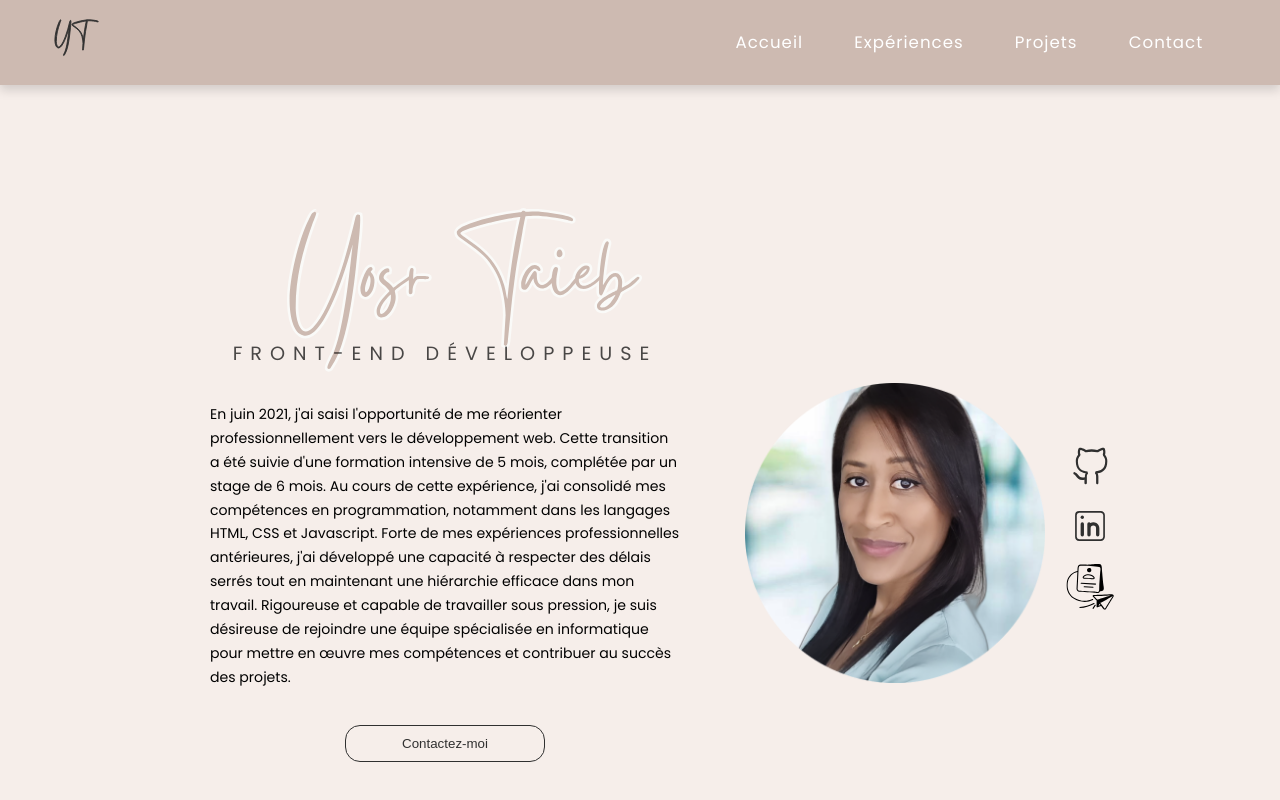
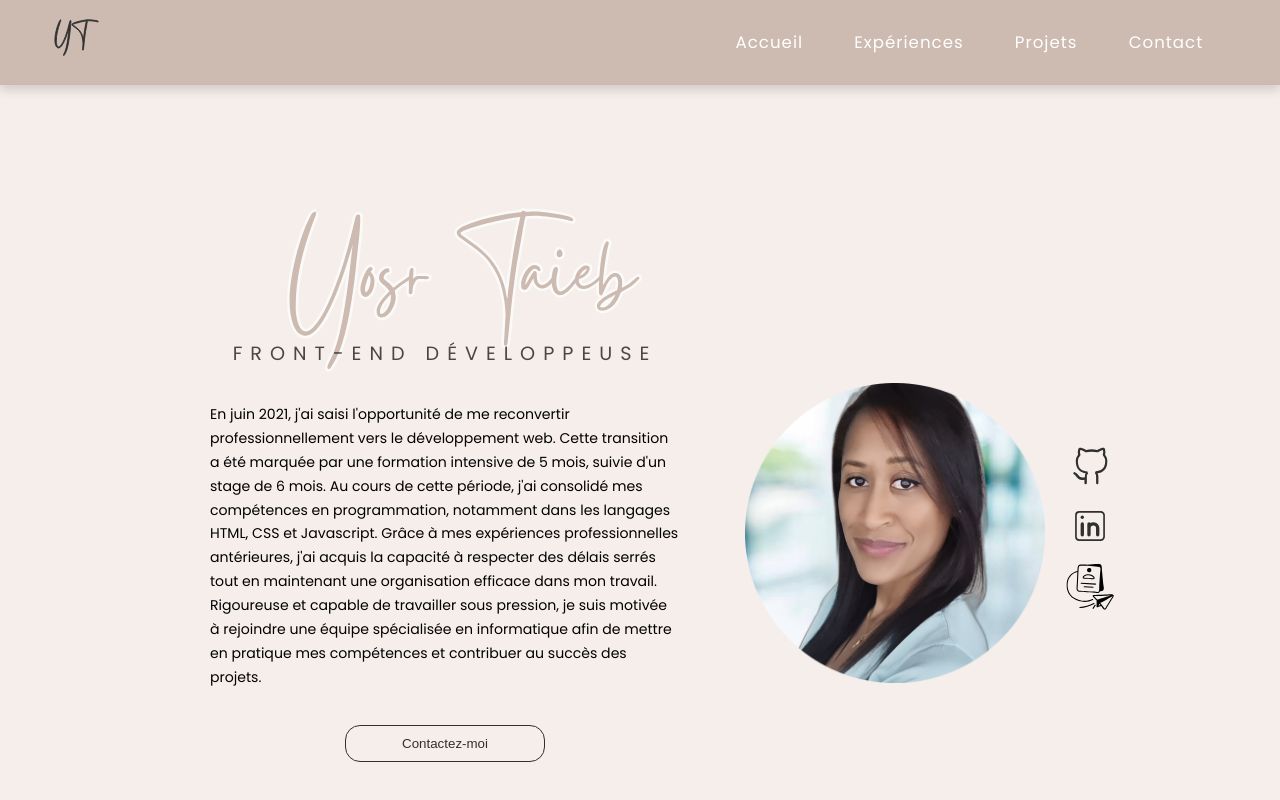
Before and after one commit to YosrTaieb/portfolio-ytb, a React (Vite) app: page / in a window 1280 px wide. Shown: the top 800 px of the page. Built offline with nearby package versions, Linux system fonts and the light colour scheme.

Commit message:
updated my resume

```diff
--- a/src/assets/components/About/About.jsx
+++ b/src/assets/components/About/About.jsx
@@ -2,7 +2,7 @@ import styles from "./About.module.scss";
 import profile from "../../img/png/profile-pic.png";
 import cv_icon from "../../img/svg/icone_cv.svg";
 import signature from "../../img/svg/signature.svg";
-import cv from "../../img/pdf/CV - Yosr Taieb - FR.pdf";
+import cv from "../../img/pdf/CV_YosrTaieb.pdf";
 import { VscGithubAlt } from "react-icons/vsc";
 import { CiLinkedin } from "react-icons/ci";
 import { Link } from "react-router-dom";
@@ -18,17 +18,17 @@ function About() {
           </div>
           <h2 className={styles.home__subtitle}>Front-End développeuse</h2>
           <p className={styles.home__description}>
-            En juin 2021, j'ai saisi l'opportunité de me réorienter
+            En juin 2021, j'ai saisi l'opportunité de me reconvertir
             professionnellement vers le développement web. Cette transition a
-            été suivie d'une formation intensive de 5 mois, complétée par un
-            stage de 6 mois. Au cours de cette expérience, j'ai consolidé mes
-            compétences en programmation, notamment dans les langages HTML, CSS
-            et Javascript. Forte de mes expériences professionnelles
-            antérieures, j'ai développé une capacité à respecter des délais
-            serrés tout en maintenant une hiérarchie efficace dans mon travail.
-            Rigoureuse et capable de travailler sous pression, je suis désireuse
-            de rejoindre une équipe spécialisée en informatique pour mettre en
-            œuvre mes compétences et contribuer au succès des projets.
+            été marquée par une formation intensive de 5 mois, suivie d'un stage
+            de 6 mois. Au cours de cette période, j'ai consolidé mes compétences
+            en programmation, notamment dans les langages HTML, CSS et
+            Javascript. Grâce à mes expériences professionnelles antérieures,
+            j'ai acquis la capacité à respecter des délais serrés tout en
+            maintenant une organisation efficace dans mon travail. Rigoureuse et
+            capable de travailler sous pression, je suis motivée à rejoindre une
+            équipe spécialisée en informatique afin de mettre en pratique mes
+            compétences et contribuer au succès des projets.
           </p>
 
           <Link to="/Contact">
--- a/src/assets/components/About/About.module.scss
+++ b/src/assets/components/About/About.module.scss
@@ -17,7 +17,6 @@
     justify-content: center;
     align-items: center;
     flex-wrap: wrap-reverse;
-
   }
   &__title {
     color: $primary-color;
@@ -94,7 +93,6 @@
     margin: 20px 0;
   }
 
-
   &__socialNetwork {
     display: flex;
     flex-direction: column;
@@ -108,7 +106,6 @@
       color: $primary-color;
     }
   }
-
 
   &__cvIcon {
     width: 40px;
--- a/src/assets/components/Timeline/data.jsx
+++ b/src/assets/components/Timeline/data.jsx
@@ -5,9 +5,7 @@ const items = [
     cardSubtitle: `Secrétariat Structurations Patrimoniales - Intérimaire`,
     cardDetailedText: [
       "Novembre 2010 - Mai 2011",
-      `Tâches principales : assistance téléphonique, gestion de l’agenda, rédaction du courrier, préparation des donations mobilières adhoc, tenue du répertoire correspondance,
-      gestion des mails, photocopies articles de presse, classement, gestion des archives, réalisation de présentations PowerPoint, préparation et suivi conférences et formations, gestion salle de réunion/conférences, commande de fournitures, mise à jour des lettres-type de donation, tenue des
-      données statistiques département (rendez-vous – conférences – formations , etc.).`,
+      `Assistance téléphonique, gestion de l’agenda, rédaction du courrier, préparation des donations mobilières adhoc, tenue du répertoire correspondance, gestion des mails, photocopies articles de presse, classement, gestion des archives, réalisation de présentations PowerPoint, préparation et suivi conférences et formations, gestion salle de réunion/conférences, commande de fournitures, mise à jour des lettres-type de donation, tenue des données statistiques département.`,
     ],
   },
   {
@@ -16,7 +14,7 @@ const items = [
     cardSubtitle: `Secrétaire responsable du Conseil Francophone & Germanophone de l’Ordre des Architectes - Intérimaire`,
     cardDetailedText: [
       "Mai 2011 - Août 2011",
-      `Tâches principales : gestion des appels téléphonique, gestion du courrier entrant/sortant, rédaction de mails, organisation de réunions, prise de note, rédaction de PV de réunion, classement , photocopies, gestion de plusieurs agendas (5) , mise à jour de base de données (Excel).`,
+      `Gestion des appels téléphoniques, courrier entrant/sortant, rédaction de mails, organisation de réunions, prise de notes, rédaction de PV de réunion, classement, photocopies, gestion de plusieurs agendas, mise à jour de base de données.`,
     ],
   },
   {
@@ -25,7 +23,8 @@ const items = [
     cardSubtitle: `Collaboratrice administrative - Intérimaire`,
     cardDetailedText: [
       "Décembre 2011 - Février 2012",
-      `Tâches principales : ouverture du courrier, dispatching des différents contrats reçus de la part des magasins, octroi de crédit sur base de contrat , mise à jour des données clients dans la base de données , atteinte des objectifs quotidiens et mensuels : individuel et par équipe.`,
+      `Traitement
+      du courrier entrant, distribution des contrats des magasins, attribution de crédits en fonction des contrats, mise à jour des informations des clients, réalisation des objectifs quotidiens et mensuels.`,
     ],
   },
   {
@@ -34,11 +33,7 @@ const items = [
     cardSubtitle: `Assistante de direction - Ressources Humaines`,
     cardDetailedText: [
       "Juin 2012 - Juin 2013",
-      `Tâches principales : Gestion de l’agenda ( prises de rendez-vous, coordination,
-        planification ), Organisation de voyages (réservation de vols, hôtels, démarches
-        administratives, visas, etc), filtrage des appels téléphoniques, tâches administratives (notes de
-        frais, factures), support à l’organisation de réunions/événements, préparation de
-        présentations Powerpoint & Excel.`,
+      `Gestion de l’agenda, organisation de voyages, filtrage des appels téléphoniques, tâches administratives, support à l’organisation de réunions/événements, préparation de présentations PowerPoint & Excel.`,
     ],
   },
   {
@@ -47,7 +42,8 @@ const items = [
     cardSubtitle: `Assistante de direction - Service Juridique`,
     cardDetailedText: [
       "Juin 2013 - Juin 2021",
-      `Tâches principales : gestion de l'emploi du temps de 4 directeurs, organisation de réunions internes et externes, préparation de rapports Excel complexes et de présentations PowerPoint, gestion proactive de tous les arrangements administratifs pour les réunions du comité de gestion du LT, organisation de formations et de team buiding, gestion des appels téléphoniques, organisation des voyages, mise à jour de l'intranet juridique, coordinatrice informatique de l'équipe.`,
+      `Optimisation des plannings, planification et coordination des réunions, élaboration de rapports et de présentations, gestion proactive des tâches administratives, coordination des formations et des événements de renforcement d'équipe, gestion des appels téléphoniques,
+      coordination des voyages, mise à jour de l'intranet juridique, coordination informatique de l'équipe.`,
     ],
   },
   {
@@ -56,7 +52,7 @@ const items = [
     cardSubtitle: `Formation qualifiante`,
     cardDetailedText: [
       "Septembre 2021 - Février 2022",
-      `Formation Intensive de développeur Web Full-Stack Javascript (React, Node.js). `,
+      `Formation intensive de développeur Web Full-Stack JavaScript (React, Node.js).`,
     ],
   },
   {
@@ -65,7 +61,7 @@ const items = [
     cardSubtitle: `Stage`,
     cardDetailedText: [
       "Juin 2022 - Décembre 2022",
-      `Tâches principales : codage HTML/CSS, responsive design, programmation JavaScript, familiarité avec les frameworks (Typescript, NextJs), optimisation du code pour des temps de chargement plus rapide et de meilleures performances.`,
+      `Codage HTML/CSS, responsive design, programmation JavaScript, familiarité avec les frameworks (Typescript, NextJs), optimisation du code pour des temps de chargement plus rapides et de meilleures performances.`,
     ],
   },
   {
@@ -74,7 +70,7 @@ const items = [
     cardSubtitle: `Formation qualifiante - Frontend developper`,
     cardDetailedText: [
       "Mars 2023 - Mai 2024",
-      `Formation sur les bases du développement web avec HTML5, CSS3, Tailwind, SASS, respectant les normes du W3C. Elle inclut JavaScript pour l'interactivité, React pour les interfaces réutilisables, Node.js, Express, NoSQL pour le côté serveur, et explore PHP pour le backend, le theming avancé, et l'intégration réactive avec React dans le cadre de WordPress.`,
+      `Formation sur les bases du développement web (HTML5, CSS3, Tailwind, SASS, JavaScript, React, Node.js, Express, NoSQL, PHP). Exploration du theming avancé et de l'intégration réactive avec React dans le cadre de WordPress.`,
     ],
   },
   // {
```
Also changed, not shown: 2 other files (tests, documents, lock files or other folders).
